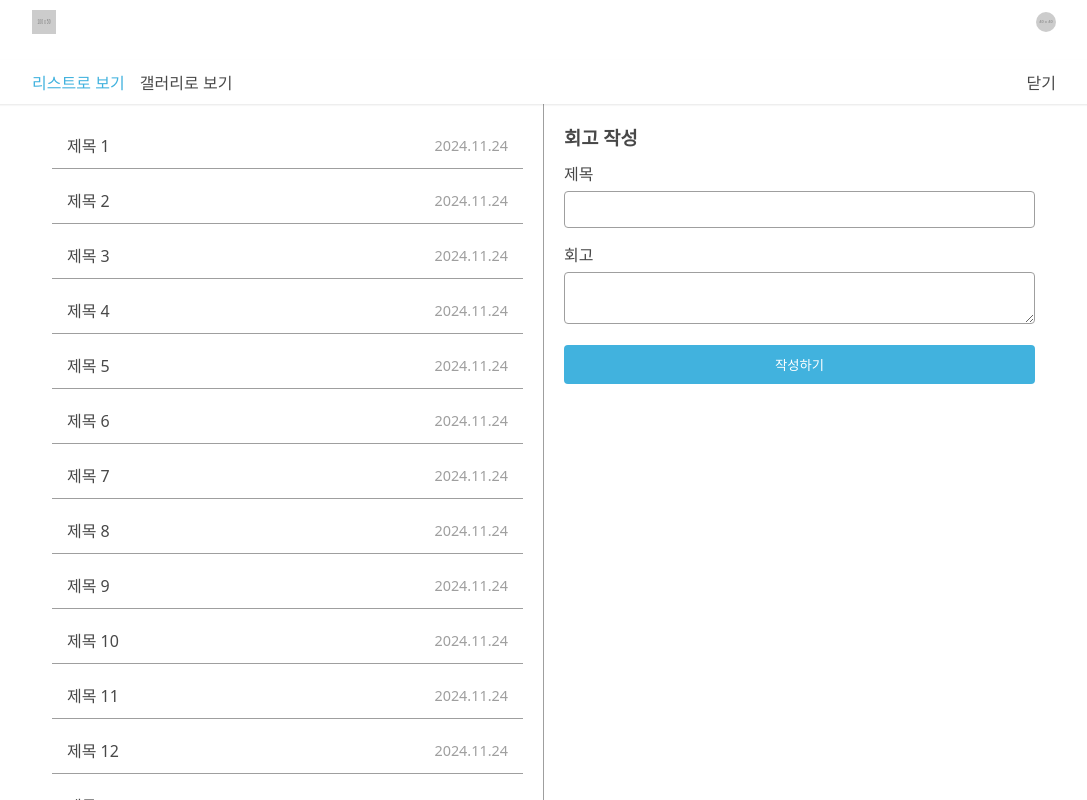
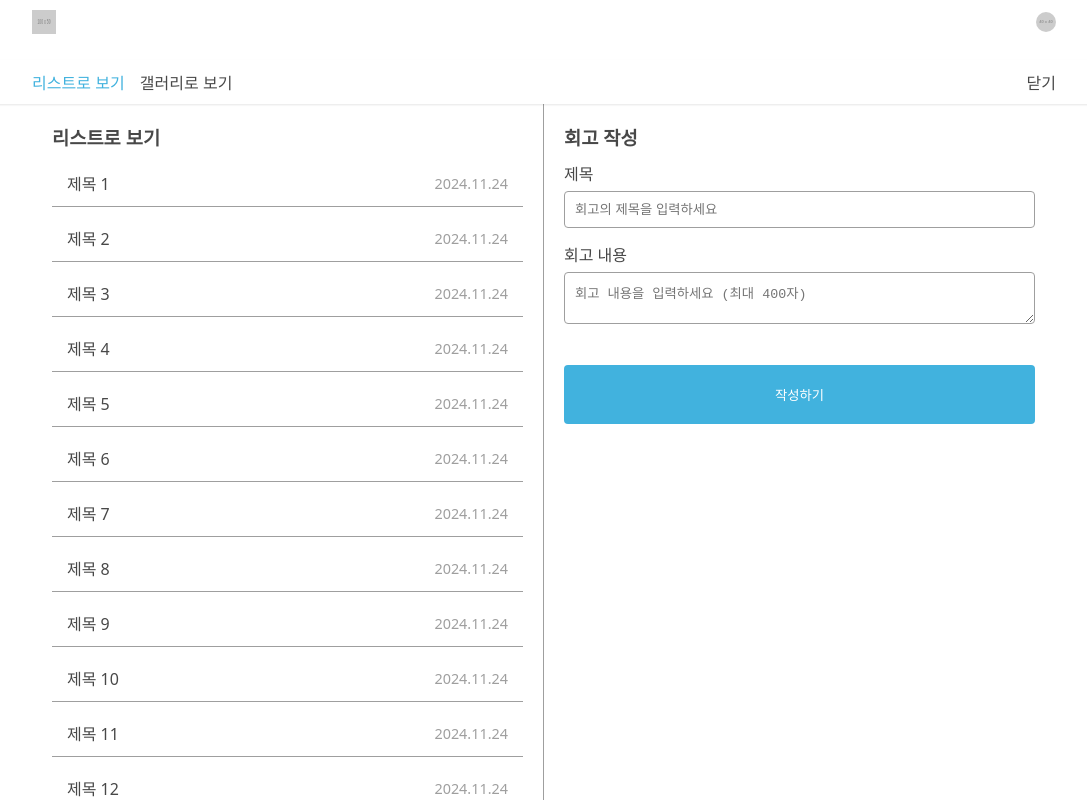
Before and after one commit to LittleWaterDrops/HaruGrim, a Vue app in the folder client/vue-project/: page /home in a window 1280 px wide. Both pictures are taken after a click on the button "회고 작성". Shown: the whole page, without its empty margins (96-1183 px from the left). Built offline with nearby package versions, Linux system fonts and the light colour scheme; the HTML template or start-up script is replaced by a standard one.

Commit message:
제목 추가

```diff
--- a/client/vue-project/src/styles/animations.css
+++ b/client/vue-project/src/styles/animations.css
@@ -69,3 +69,14 @@
     transform: translateX(-100%);
   }
 }
+
+@keyframes accordionFadeIn {
+  0% {
+    opacity: 0;
+    transform: translateY(20px);
+  }
+  100% {
+    opacity: 1;
+    transform: translateY(0);
+  }
+}
--- a/client/vue-project/src/views/HomeView.vue
+++ b/client/vue-project/src/views/HomeView.vue
@@ -23,6 +23,7 @@
         <div class="content-main">
           <div class="scrollable-content" :class="{ shrink: isReviewFormOpen || isReviewViewOpen }">
             <div v-if="viewMode === 'list'" class="list-view">
+              <h3>리스트로 보기</h3>
               <ListItem
                 v-for="(item, index) in items"
                 :key="item.id"
@@ -34,7 +35,10 @@
               />
               <div class="list-view-end-space"></div>
             </div>
+
             <div v-else class="gallery-view">
+              <h3>갤러리로 보기</h3>
+              <div class="gallery-field">
                 <GalleryItem
                   v-for="(item, index) in items"
                   :key="item.id"
@@ -46,19 +50,37 @@
                 />
               </div>
             </div>
+          </div>
 
           <div class="review-form" :class="{ visible: isReviewFormOpen }">
             <h3>회고 작성</h3>
             <form @submit.prevent="submitReview">
               <div class="form-group">
                 <label for="review-title">제목</label>
-                <input type="text" id="review-title" v-model="reviewTitle" required />
+                <input
+                  type="text"
+                  id="review-title"
+                  v-model="reviewTitle"
+                  required
+                  placeholder="회고의 제목을 입력하세요"
+                />
               </div>
               <div class="form-group">
-                <label for="review-content">회고</label>
-                <textarea id="review-content" v-model="reviewContent" required></textarea>
+                <label for="review-content">회고 내용</label>
+                <textarea
+                  id="review-content"
+                  v-model="reviewContent"
+                  required
+                  maxlength="400"
+                  placeholder="회고 내용을 입력하세요 (최대 400자)"
+                ></textarea>
               </div>
-              <button type="submit" class="submit-button" :disabled="isSubmitting">
+              <button
+                type="submit"
+                class="submit-button"
+                :disabled="isSubmitting"
+                style="margin-top: 20px"
+              >
                 {{ isSubmitting ? '저장 중...' : '작성하기' }}
               </button>
             </form>
@@ -276,6 +298,12 @@ onMounted(() => {
 }
 
 .gallery-view {
+  flex-direction: column;
+}
+
+.gallery-field {
+  margin-top: 10px;
+  margin-bottom: 20px;
   display: flex;
   flex-wrap: wrap;
   gap: 30px;
@@ -285,17 +313,6 @@ onMounted(() => {
 .accordion-item {
   animation: accordionFadeIn 0.25s ease-in-out forwards;
   opacity: 0;
-}
-
-@keyframes accordionFadeIn {
-  0% {
-    opacity: 0;
-    transform: translateY(20px);
-  }
-  100% {
-    opacity: 1;
-    transform: translateY(0);
-  }
 }
 
 .review-form,
@@ -355,7 +372,7 @@ onMounted(() => {
 
 .review-form .submit-button {
   width: 100%;
-  padding: 10px;
+  padding: 20px;
   background: var(--primary-500);
   color: white;
   border: none;
```
Lines whose indentation alone changed are shown as unchanged.
